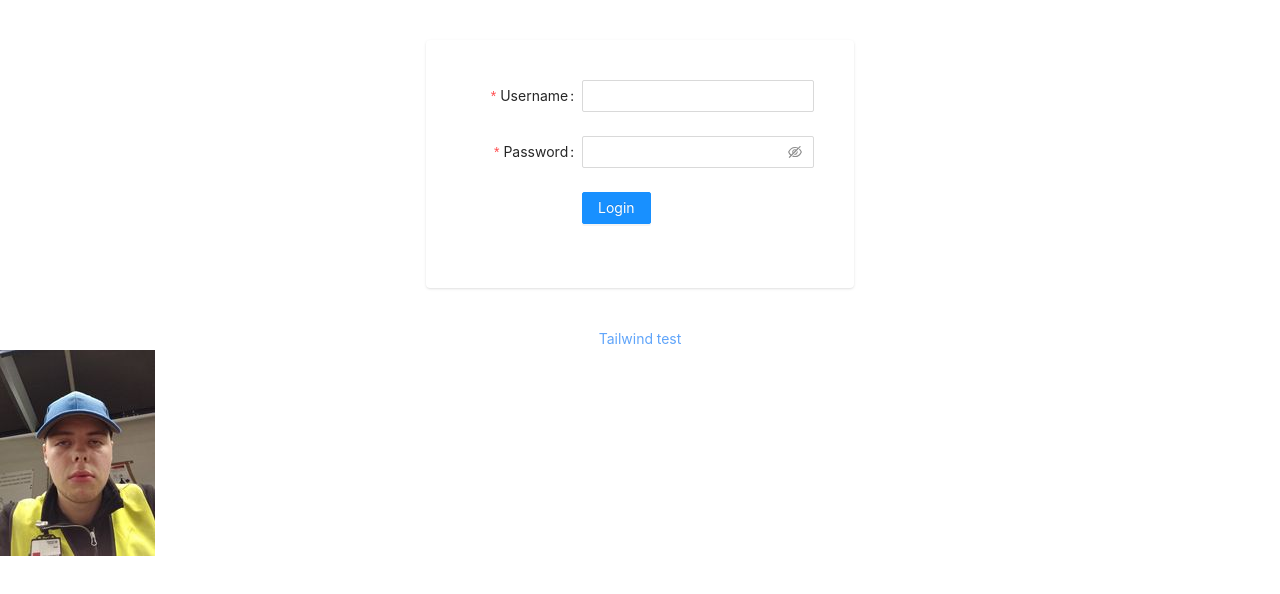
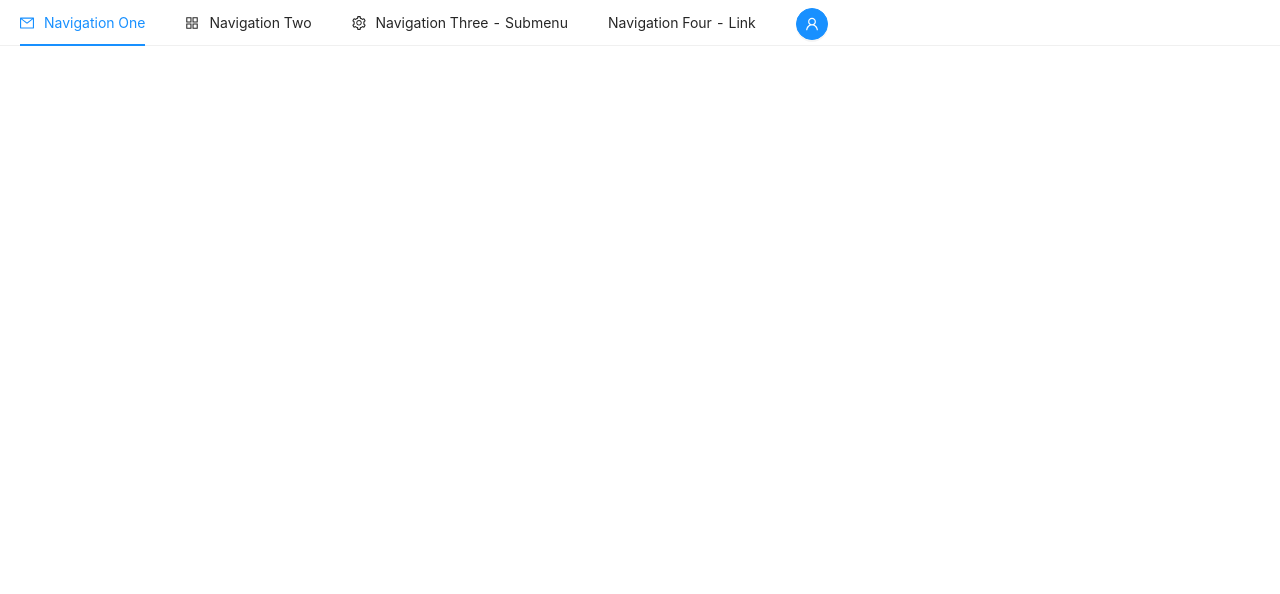
Before and after one commit to KarlJJonsson/glowing-spork, a React (Create React App) app: page /dashboard in a window 1280 px wide. Shown: the top 594 px of the page. Built offline with nearby package versions, Linux system fonts and the light colour scheme.

Commit message:
feature/views
Add `Dashboard` and `Profile` view and fix routing

```diff
--- a/src/App.js
+++ /dev/null
@@ -1,47 +0,0 @@
-import React, { useState } from 'react'
-
-import { Signin } from './Signin'
-import Main from './components/Main'
-import Headermenu from './components/Headermenu'
-import 'antd/dist/antd.min.css'
-import anton from './assets/anton.jpg'
-
-export const App = () => {
-  const [authorized, setAuthorized] = useState(false)
-
-  const handleLogin = (val) => {
-    setAuthorized(val)
-  }
-
-  if (!authorized) {
-    return (
-      <div>
-        <div className="flex justify-center">
-          <Signin auth={authorized} handleLogin={handleLogin} />
-        </div>
-        <div className="flex justify-center">
-          <a
-            className="text-blue-400 hover:text-sky-700 text-bold"
-            href="https://www.youtube.com/watch?v=xvFZjo5PgG0"
-            target="_blank"
-            rel="noopener noreferrer"
-          >
-            Tailwind test
-          </a>
-        </div>
-        <div>
-        <img src={anton}/>
-        </div>
-      </div>
-    )
-  } else {
-    return (
-      <div>
-        <Headermenu />
-        <button onClick={() => handleLogin(!authorized)}>Logout</button>
-        <Main />
-      </div>
-    )
-  }
-}
-export default App
--- /dev/null
+++ b/src/App.jsx
@@ -0,0 +1,18 @@
+import React from 'react'
+
+import { Routes, Route, Navigate } from 'react-router-dom'
+
+import 'antd/dist/antd.min.css'
+import Dashboard from './views/Dashboard'
+import Profile from './views/Profile'
+
+const App = () => {
+  return (
+    <Routes>
+      <Route index element={<Navigate to="/dashboard" />} />
+      <Route path="/dashboard" element={<Dashboard />} />
+      <Route path="/profile" element={<Profile />}/>
+    </Routes>
+  )
+}
+export default App
--- a/src/components/Signin.js
+++ /dev/null
@@ -1,18 +0,0 @@
-import React from 'react'
-
-export const Signin = (props) => {
-  const { handleLogin, auth } = props
-  return (
-    <button
-      className="bg-blue-200 hover:bg-blue-300 w-1/6 ml-10 mt-10 rounded-lg shadow h-20"
-      onClick={() => handleLogin(auth)}
-    >
-      <h1 className="text-xl">
-        {console.log('2')}
-        Login
-      </h1>
-    </button>
-  )
-}
-
-export default Signin
--- a/src/Signin.js
+++ b/src/components/Signin.jsx
@@ -4,6 +4,7 @@ import { Button, Form, Input } from 'antd'
 export const Signin = (props) => {
   const onFinish = (values) => {
     console.log('Success:', values)
+    props.handleLogin(true)
   }
 
   const onFinishFailed = (errorInfo) => {
@@ -11,7 +12,7 @@ export const Signin = (props) => {
   }
 
   return (
-    <div className="flex m-10 justify-center bg-white p-10 shadow rounded">
+    <div className="flex m-10 justify-center bg-white p-10 shadow rounded w-1/4">
       <Form
         name="basic"
         labelCol={{ span: 8 }}
@@ -38,7 +39,7 @@ export const Signin = (props) => {
         </Form.Item>
 
         <Form.Item wrapperCol={{ offset: 8, span: 16 }}>
-          <Button type="primary" htmlType="submit">
+          <Button type="primary" htmlType="submit" >
             Login
           </Button>
         </Form.Item>
--- a/src/components/Test.js
+++ /dev/null
@@ -1,7 +0,0 @@
-import React from 'react'
-
-export const Test = () => {
-  return <div>Hello</div>
-}
-
-export default Test
--- /dev/null
+++ b/src/views/Dashboard.jsx
@@ -0,0 +1,57 @@
+import React, { useState } from 'react'
+import { Link } from 'react-router-dom'
+
+import { Menu, Button } from 'antd'
+import { MailOutlined, AppstoreOutlined, SettingOutlined, UserOutlined } from '@ant-design/icons'
+
+const { SubMenu } = Menu
+
+export const Dashboard = (props) => {
+  const [current, setCurrent] = useState()
+
+  const handleClick = (e) => {
+    setCurrent(e)
+  }
+
+  return (
+    <>
+    <Menu onClick={handleClick} selectedKeys={[current]} mode="horizontal">
+      <Menu.Item key="mail" icon={<MailOutlined />}>
+        Navigation One
+      </Menu.Item>
+      <Menu.Item key="app" icon={<AppstoreOutlined />}>
+        Navigation Two
+      </Menu.Item>
+      <SubMenu key="SubMenu" icon={<SettingOutlined />} title="Navigation Three - Submenu">
+        <Menu.ItemGroup title="Item 1">
+          <Menu.Item key="setting:1">Option 1</Menu.Item>
+          <Menu.Item key="setting:2">Option 2</Menu.Item>
+        </Menu.ItemGroup>
+        <Menu.ItemGroup title="Item 2">
+          <Menu.Item key="setting:3">Option 3</Menu.Item>
+          <Menu.Item key="setting:4">Option 4</Menu.Item>
+        </Menu.ItemGroup>
+      </SubMenu>
+      <Menu.Item key="alipay">
+        <a href="https://ant.design" target="_blank" rel="noopener noreferrer">
+          Navigation Four - Link
+        </a>
+      </Menu.Item>
+      <Menu.Item>
+        <Link
+          className="text-white"
+          to='/profile'
+        >
+          <Button
+            shape="circle"
+            key="myPage"
+            type="primary"
+            icon={<UserOutlined />}
+          />
+        </Link>
+      </Menu.Item>
+    </Menu>
+    </>
+  )
+}
+export default Dashboard
--- /dev/null
+++ b/src/views/Login.jsx
@@ -0,0 +1,13 @@
+import React from 'react'
+
+import Signin from '../components/Signin'
+
+export const Login = (props) => {
+  return (
+      <>
+        <div>Login</div>
+        <Signin handleLogin={props.handleLogin}/>
+      </>
+  )
+}
+export default Login
--- /dev/null
+++ b/src/views/Profile.jsx
@@ -0,0 +1,10 @@
+import React from 'react'
+
+export const Profile = (props) => {
+  return (
+      <div>
+        Profile
+      </div>
+  )
+}
+export default Profile
```
Also changed, not shown: src/views/temp.js (deleted), src/views/temp.jsx (added), 1 other file (tests, documents, lock files or other folders).
